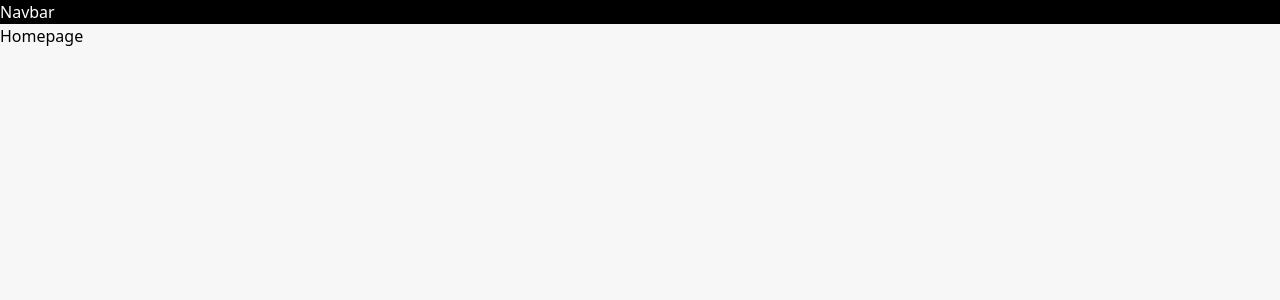
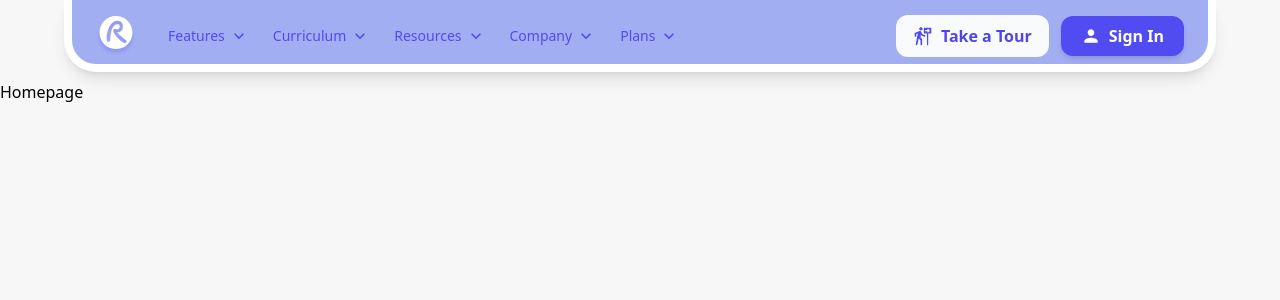
Before and after one commit to Aiinhome-Aivista/rankup-front-end, a React (Vite) app: page / in a window 1280 px wide. Shown: the top 300 px of the page. Built offline with nearby package versions, Linux system fonts and the light colour scheme.

Commit message:
add navbar design

```diff
--- a/src/common/layout/Navbar.jsx
+++ b/src/common/layout/Navbar.jsx
@@ -1,9 +1,134 @@
-import React from 'react'
+import React, { useState } from 'react';
+import {
+  KeyboardArrowDown,
+  KeyboardArrowUp,
+  Create,
+  Grade,
+  Assignment,
+  Send,
+  Analytics,
+  IntegrationInstructions,
+  MonitorHeart,
+  AutoAwesome,
+  Person,
+  Tour
+} from '@mui/icons-material';
 
 function Navbar() {
+  const [isFeaturesOpen, setIsFeaturesOpen] = useState(false);
+  const [activeFeature, setActiveFeature] = useState('');
+
+  const features = [
+    { id: 'Create', title: 'Create', desc: 'Reach Interactive Assessments', icon: <Create /> },
+    { id: 'Grade', title: 'Grade', desc: 'Grading Made Easier', icon: <Grade /> },
+    { id: 'Paper Mode', title: 'Paper Mode', desc: 'Digitize Paper Assesments', icon: <Assignment /> },
+    { id: 'Deliver', title: 'Deliver', desc: 'Secure and Flexible', icon: <Send /> },
+    { id: 'Analyse', title: 'Analyse', desc: 'Actionable Insights', icon: <Analytics /> },
+    { id: 'Integrations', title: 'Integrations', desc: 'Use Your Go-To Tools', icon: <IntegrationInstructions /> },
+    { id: 'Monitor', title: 'Monitor', desc: 'Real-time Progress', icon: <MonitorHeart /> },
+    { id: 'AI Assistant', title: 'AI Assistant', desc: 'Your Teaching Assistant', icon: <AutoAwesome /> },
+  ];
+
   return (
-    <div className='bg-black text-white'>Navbar</div>
-  )
+    <div className="relative w-full h-[80px] z-50">
+      <nav
+        className={`
+          absolute top-0 left-1/2 -translate-x-1/2
+          bg-[#A2AEF2] rounded-b-[2rem] rounded-t-none px-6 py-3 shadow-lg
+          border-8 border-white border-t-0
+          transition-all duration-500 ease-in-out overflow-hidden
+          ${isFeaturesOpen ? 'max-h-[500px]' : 'max-h-[72px]'}
+          w-[calc(100%-2rem)] max-w-6xl
+          z-50
+        `}
+      >
+        {/* Top Bar */}
+        <div className="flex items-center justify-between h-12">
+          {/* Left: Logo & Links */}
+          <div className="flex items-center gap-8">
+            {/* Logo */}
+            <img src="/main-logo.svg" alt="RankUp Logo" className="w-10 h-10 object-contain" />
+
+            {/* Links */}
+            <div className="hidden md:flex items-center gap-6 text-[#5c6b9f] font-medium text-sm">
+              <button
+                onClick={() => setIsFeaturesOpen(!isFeaturesOpen)}
+                className="flex items-center gap-1 text-[#514BF2] cursor-pointer transition-colors outline-none"
+              >
+                Features
+                {isFeaturesOpen ? <KeyboardArrowUp fontSize="small" /> : <KeyboardArrowDown fontSize="small" />}
+              </button>
+              <button className="flex items-center gap-1 text-[#514BF2] cursor-pointer transition-colors">
+                Curriculum <KeyboardArrowDown fontSize="small" />
+              </button>
+              <button className="flex items-center gap-1 text-[#514BF2] cursor-pointer transition-colors">
+                Resources <KeyboardArrowDown fontSize="small" />
+              </button>
+              <button className="flex items-center gap-1 text-[#514BF2] cursor-pointer transition-colors">
+                Company <KeyboardArrowDown fontSize="small" />
+              </button>
+              <button className="flex items-center gap-1 text-[#514BF2] cursor-pointer transition-colors">
+                Plans <KeyboardArrowDown fontSize="small" />
+              </button>
+            </div>
+          </div>
+
+          {/* Right: Actions */}
+          <div className="flex items-center gap-3">
+            <button className="hidden md:flex items-center gap-2 px-4 py-2 rounded-xl text-[#4f46e5] font-semibold bg-gray-50 hover:bg-gray-50 transition-colors border border-transparent hover:border-gray-100">
+              {/* <Tour fontSize="small" /> */}
+              <img src="/follow_the_signs.svg" alt="" />
+              Take a Tour
+            </button>
+            <button className="flex items-center gap-2 px-5 py-2 rounded-xl bg-[#514BF2] text-white font-semibold hover:bg-[#4338ca] transition-all active:scale-95 shadow-md hover:shadow-lg">
+              <Person fontSize="small" />
+              Sign In
+            </button>
+          </div>
+        </div>
+
+        {/* Expanded Content: Features Grid */}
+        <div className={`
+          mt-6 grid grid-cols-1 md:grid-cols-2 lg:grid-cols-3 gap-4 pb-4
+          transition-opacity duration-500 delay-100
+          ${isFeaturesOpen ? 'opacity-100 visible' : 'opacity-0 invisible'}
+        `}>
+          {features.map((feature) => (
+            <div
+              key={feature.id}
+              onClick={() => setActiveFeature(feature.id)}
+              className={`
+                group flex items-start gap-4 p-3 rounded-2xl cursor-pointer transition-all duration-300
+                ${activeFeature === feature.id
+                  ? 'bg-[#9ba6fa]/20 border border-[#9ba6fa]/50'
+                  : 'hover:bg-gray-50 border border-transparent'}
+              `}
+            >
+              <div className={`
+                p-2.5 rounded-xl transition-colors duration-300
+                ${activeFeature === feature.id
+                  ? 'bg-[#4f46e5] text-white shadow-md'
+                  : 'bg-[#eef2ff] text-[#4f46e5] group-hover:bg-[#e0e7ff]'}
+              `}>
+                {React.cloneElement(feature.icon, { fontSize: "medium" })}
+              </div>
+              <div>
+                <h3 className={`
+                  font-bold text-sm mb-0.5 transition-colors
+                  ${activeFeature === feature.id ? 'text-[#4f46e5]' : 'text-gray-800'}
+                `}>
+                  {feature.title}
+                </h3>
+                <p className="text-xs text-gray-500 font-medium">
+                  {feature.desc}
+                </p>
+              </div>
+            </div>
+          ))}
+        </div>
+      </nav>
+    </div>
+  );
 }
 
-export default Navbar
+export default Navbar;
```
Also changed, not shown: public/follow_the_signs.svg (added), public/main-logo.svg (added).
